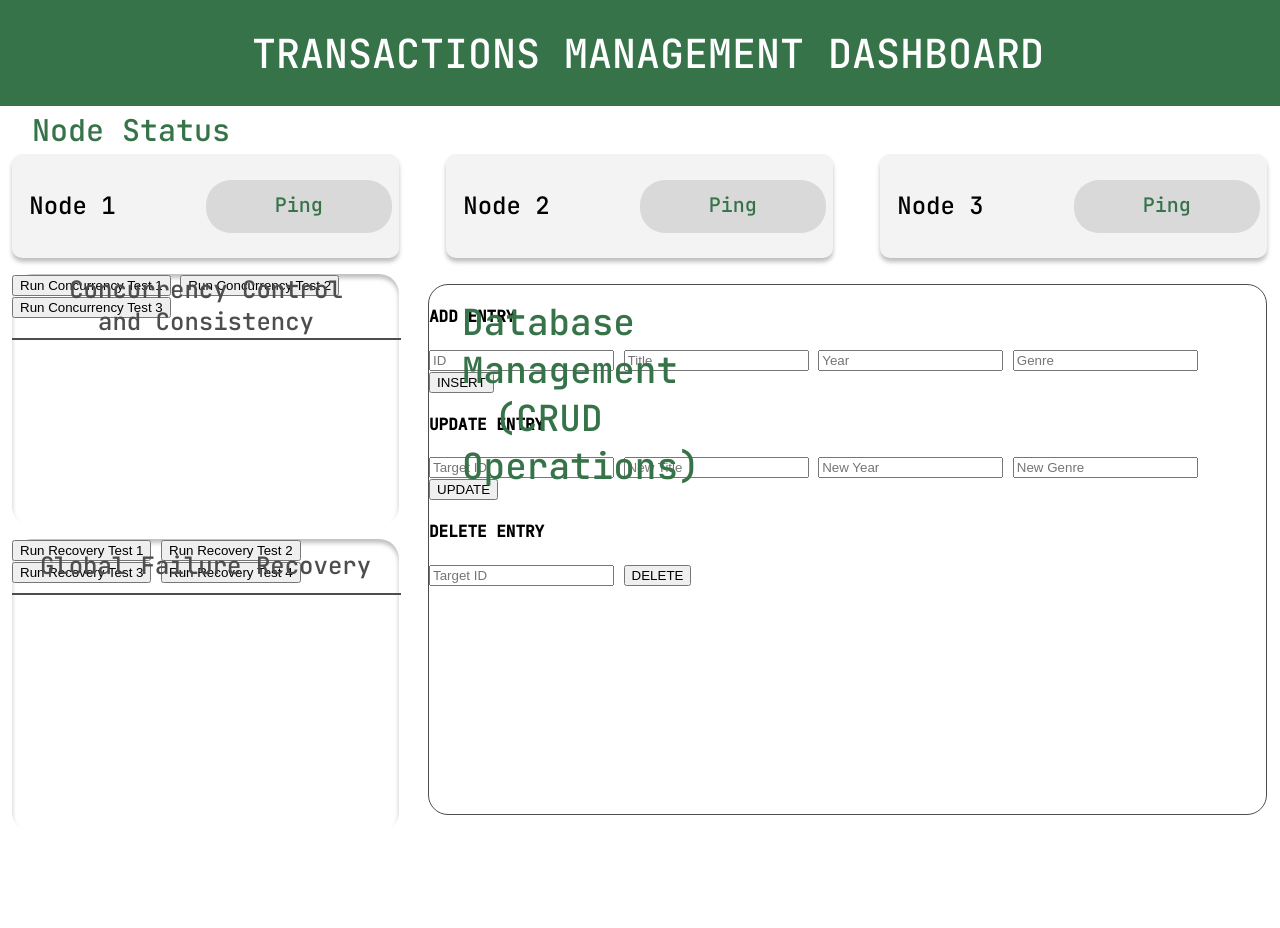
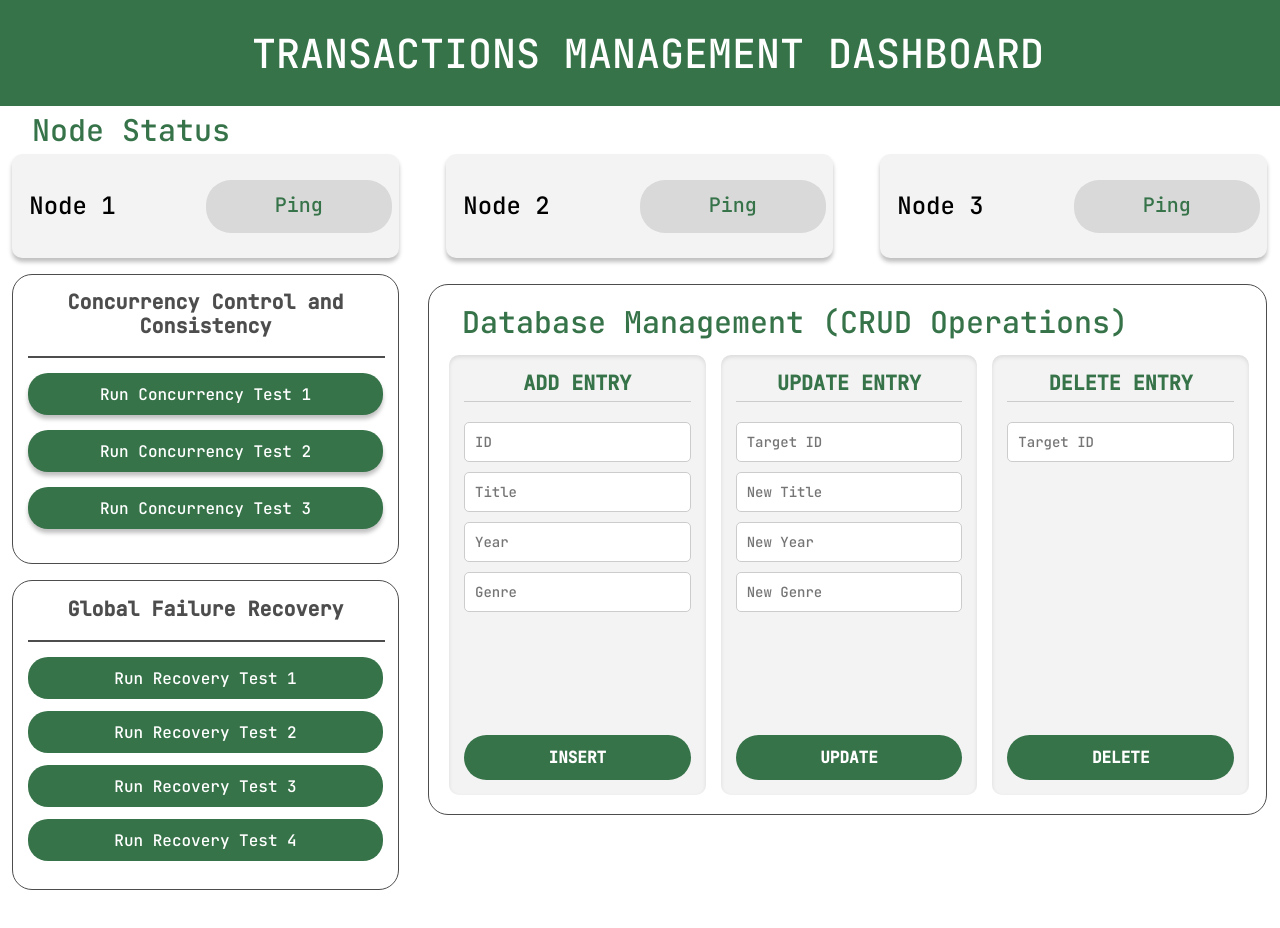
Before and after one commit to RJ3L/mco2_stadvdb_webapp, a website: page index.html in a window 1280 px wide. Drawn offline with Linux system fonts and the light colour scheme.

Commit message:
Update style.css

```diff
--- a/style.css
+++ b/style.css
@@ -249,184 +249,107 @@ body {
     color: #000000;
 }
 
+/* --- CONCURRENCY --- */
 .concurrency-frame {
     position: absolute;
     width: 387px;
-    height: 252px;
+    height: 290px;
     left: 12px;
     top: 274px;
     background: #FFFFFF;
-    box-shadow: inset 0px 4px 4px rgba(0, 0, 0, 0.25);
+    border: 1px solid #4D4D4D;
     border-radius: 20px;
+    padding: 15px;
+    box-sizing: border-box;
+    display: flex;
+    flex-direction: column;
 }
 
 .concurrency-title {
-    position: absolute;
-    width: 288px;
-    height: 64px;
-    left: 50px;
-    top: 0px;
     font-family: 'JetBrains Mono';
-    font-style: normal;
-    font-weight: 500;
-    font-size: 24px;
-    line-height: 32px;
+    font-weight: 700;
+    font-size: 20px;
     text-align: center;
     color: #4D4D4D;
-    margin: 0;
+    margin: 0 0 10px 0;
+    line-height: 1.2;
 }
 
 .concurrency-divider {
-    position: absolute;
-    width: 387px;
-    height: 0px;
-    left: 0px;
-    top: 64px;
+    width: 100%;
     border: 1px solid #4D4D4D;
-    margin: 0;
+    margin-bottom: 15px;
 }
 
-.concurrency-btn-1-box {
-    position: absolute;
-    width: 367px;
-    height: 42px;
-    left: 10px;
-    top: 84px;
+.concurrency-container {
+    display: flex;
+    flex-direction: column;
+    gap: 15px;
+    width: 100%;
 }
 
-.concurrency-btn-2-box {
-    position: absolute;
-    width: 367px;
+.concurrency-button {
+    width: 100%;
     height: 42px;
-    left: 10px;
-    top: 146px;
+    background: #367349;
+    border-radius: 20px;
+    border: none;
+    font-family: 'JetBrains Mono';
+    font-size: 16px;
+    color: #FFFFFF;
+    cursor: pointer;
+    box-shadow: 0px 4px 4px rgba(0, 0, 0, 0.25);
 }
 
-.concurrency-btn-3-box {
-    position: absolute;
-    width: 367px;
-    height: 42px;
-    left: 10px;
-    top: 208px;
+.concurrency-button:hover {
+    background: #2a5838;
 }
-
-.concurrency-btn-rect {
-    position: absolute;
-    width: 367px;
-    height: 42px;
-    left: 0;
-    top: 0;
-    background: #367349;
-    border-radius: 20px;
-}
-
-.concurrency-btn-text {
-    position: absolute;
-    width: 264px;
-    height: 26px;
-    left: 52px;
-    top: 8px;
-    font-family: 'JetBrains Mono';
-    font-style: normal;
-    font-weight: 500;
-    font-size: 20px;
-    line-height: 26px;
-    text-align: center;
-    color: #FFFFFF;
-}
-
+/* --- RECOVERY --- */
 .recovery-frame {
     position: absolute;
     width: 387px;
-    height: 293px;
+    height: 310px;
     left: 12px;
-    top: 539px;
+    top: 580px;
     background: #FFFFFF;
-    box-shadow: inset 0px 4px 4px rgba(0, 0, 0, 0.25);
+    border: 1px solid #4D4D4D;
     border-radius: 20px;
+    padding: 15px;
+    box-sizing: border-box;
+    display: flex;
+    flex-direction: column;
 }
 
 .recovery-title {
-    position: absolute;
-    width: 367px;
-    height: 32px;
-    left: 10px;
-    top: 11px;
-    font-family: 'JetBrains Mono';
-    font-style: normal;
-    font-weight: 500;
-    font-size: 24px;
-    line-height: 32px;
+    font-size: 20px;
     text-align: center;
     color: #4D4D4D;
-    margin: 0;
+    margin: 0 0 10px 0;
 }
 
 .recovery-divider {
-    position: absolute;
-    width: 387px;
-    height: 0px;
-    left: 0px;
-    top: 54px;
+    width: 100%;
     border: 1px solid #4D4D4D;
-    margin: 0;
+    margin-bottom: 15px;
 }
 
-.recovery-btn-1-box {
-    position: absolute;
-    width: 367px;
-    height: 42px;
-    left: 10px;
-    top: 65px;
+.recovery-container {
+    display: flex;
+    flex-direction: column;
+    gap: 12px;
+    width: 100%;
 }
 
-.recovery-btn-2-box {
-    position: absolute;
-    width: 367px;
+.recovery-button {
+    width: 100%;
     height: 42px;
-    left: 10px;
-    top: 118px;
-}
-
-.recovery-btn-3-box {
-    position: absolute;
-    width: 367px;
-    height: 42px;
-    left: 10px;
-    top: 171px;
-}
-
-.recovery-btn-4-box {
-    position: absolute;
-    width: 367px;
-    height: 42px;
-    left: 10px;
-    top: 224px;
-}
-
-.recovery-btn-rect {
-    position: absolute;
-    width: 367px;
-    height: 42px;
-    left: 0;
-    top: 0;
     background: #367349;
     border-radius: 20px;
-}
-
-.recovery-btn-text {
-    position: absolute;
-    width: 264px;
-    height: 26px;
-    left: 52px;
-    top: 8px;
+    border: none;
     font-family: 'JetBrains Mono';
-    font-style: normal;
-    font-weight: 500;
-    font-size: 20px;
-    line-height: 26px;
-    text-align: center;
+    font-size: 16px;
     color: #FFFFFF;
+    cursor: pointer;
 }
 
 .terminal-frame {
@@ -443,14 +366,14 @@ body {
 
 .terminal-title {
     position: absolute;
-    width: 173px;
+    width: auto;
     height: 48px;
     left: 33px;
     top: 13px;
     font-family: 'JetBrains Mono';
     font-style: normal;
     font-weight: 500;
-    font-size: 36px;
+    font-size: 30px;
     line-height: 48px;
     text-align: center;
     color: #367349;
@@ -482,3 +405,60 @@ body {
     color: #FFFFFF;
     margin: 0;
 }
+
+
+.crud-box {
+    position: absolute;
+    top: 70px;
+    left: 20px;
+    width: 800px;
+    height: 440px;
+    display: flex;
+    justify-content: space-between;
+    gap: 15px;
+}
+
+.crud-col {
+    flex: 1;
+    background: #F3F3F3;
+    border-radius: 10px;
+    padding: 15px;
+    display: flex;
+    flex-direction: column;
+    gap: 10px;
+    box-shadow: inset 0 2px 4px rgba(0,0,0,0.1);
+}
+
+.crud-col h4 {
+    font-family: 'JetBrains Mono';
+    font-size: 20px;
+    color: #367349;
+    margin: 0 0 10px 0;
+    text-align: center;
+    border-bottom: 1px solid #ccc;
+    padding-bottom: 5px;
+}
+
+.crud-col input {
+    font-family: 'JetBrains Mono';
+    padding: 10px;
+    border: 1px solid #ccc;
+    border-radius: 5px;
+    font-size: 14px;
+}
+
+.crud-button {
+    margin-top: auto;
+    padding: 12px;
+    background-color: #367349;
+    color: white;
+    border: none;
+    border-radius: 25px;
+    font-family: 'JetBrains Mono';
+    font-weight: bold;
+    font-size: 16px;
+}
+
+.crud-button:hover {
+    background-color: #2a5838;
+}
```
